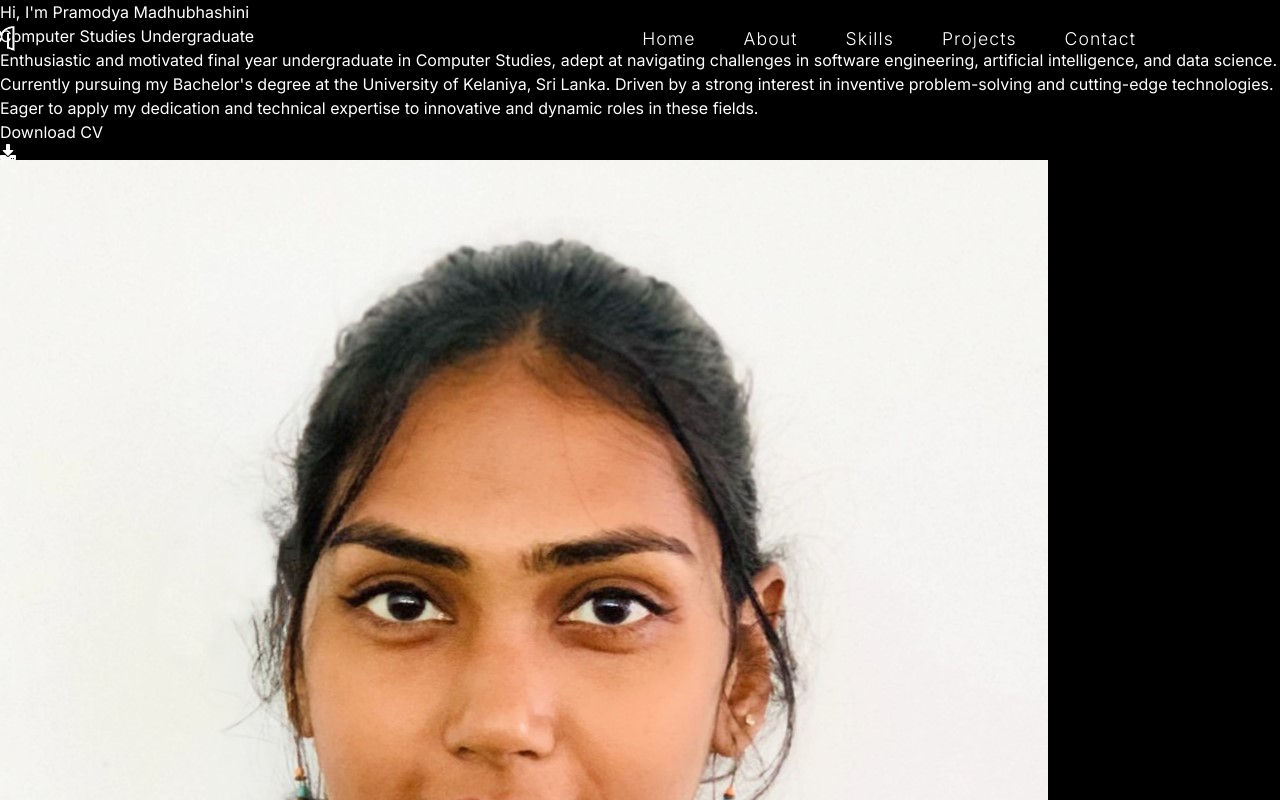
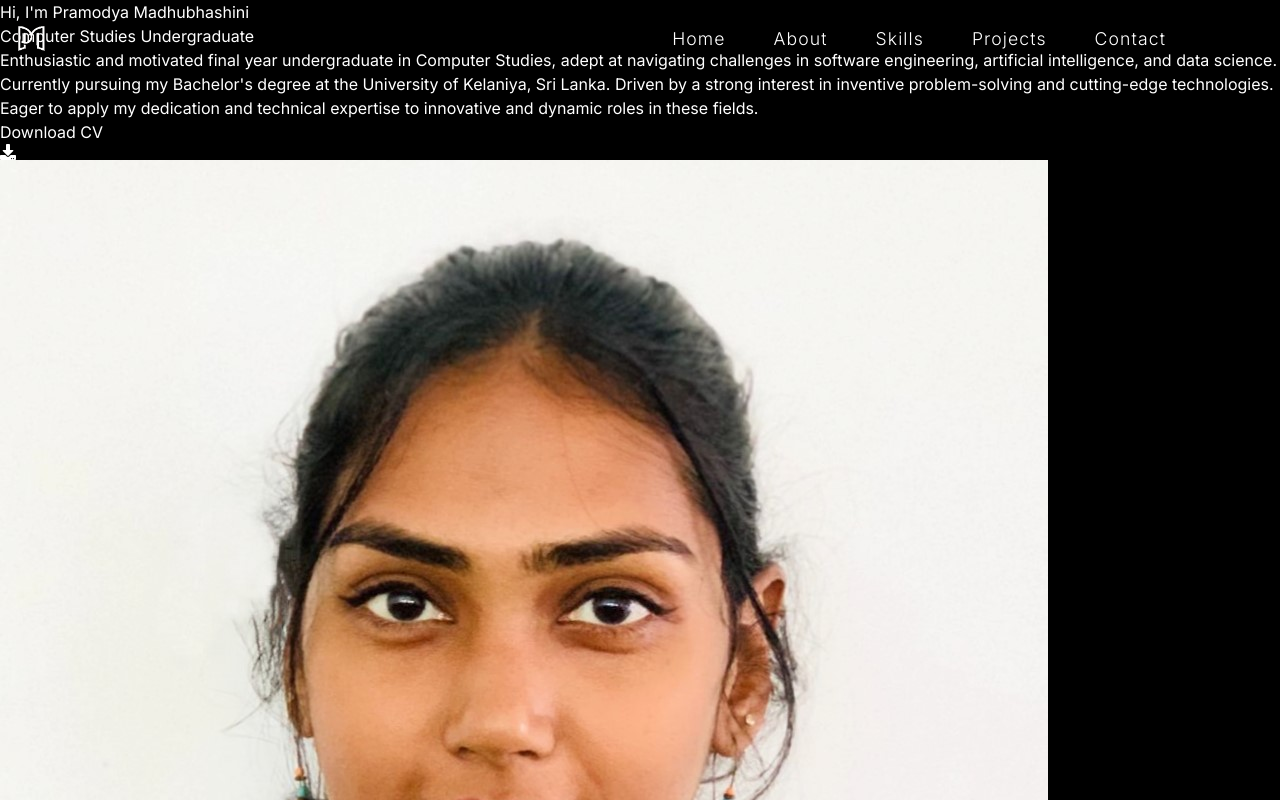
Before and after one commit to Pramo92/Personal-Portfolio-Pramodya, a React (Vite) app: page / in a window 1280 px wide. Shown: the top 800 px of the page. Built offline with nearby package versions, Linux system fonts and the light colour scheme.

Commit message:
Fix issue in portfolio

```diff
--- a/src/components/Navbar.css
+++ b/src/components/Navbar.css
@@ -1,6 +1,6 @@
 .nav-wrapper{
   position: fixed;
-  margin-left: -50px;
+  margin-left: -20px;
   top: 0;           /* Align it to the top of the page */
   width: 100%;      /* Ensure the navbar spans the full width of the viewport */
   z-index: 1000;
```
